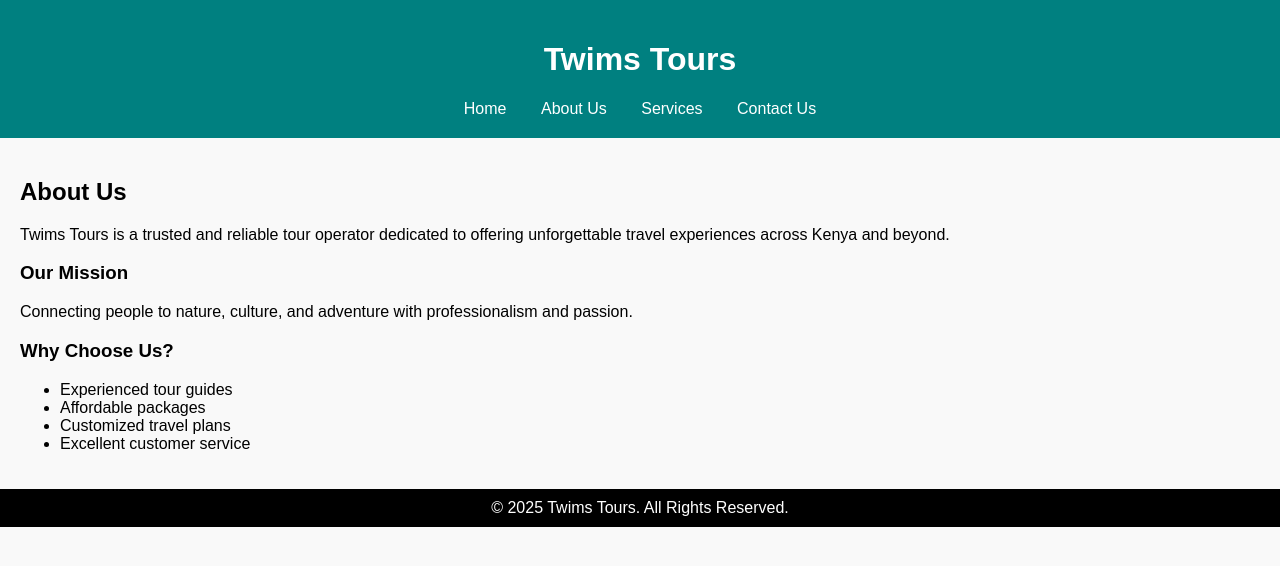
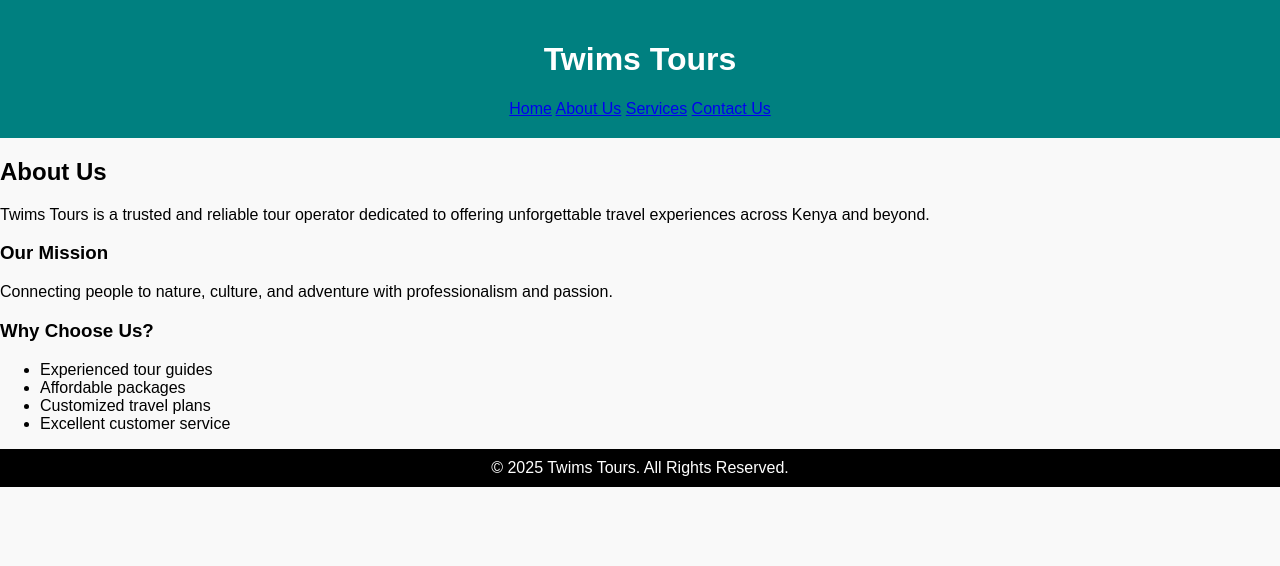
Before and after one commit to Twimstours/Twimstours, a plain HTML site: page about.html in a window 1280 px wide. Drawn offline with Linux system fonts and the light colour scheme.

Commit message:
Update about.html

```diff
--- a/about.html
+++ b/about.html
@@ -7,7 +7,12 @@
     <style>
         body {font-family: Arial, sans-serif; background-color: #f9f9f9; margin: 0; padding: 0;}
         header {background-color: teal; color: white; padding: 20px; text-align: center;}
-        nav a {margin: 0 15px; color: white; text-decoration: none;}
+        <nav>
+    <a href="index.html">Home</a>
+    <a href="about.html">About Us</a>
+    <a href="services.html">Services</a>
+    <a href="contact.html">Contact Us</a>
+</nav>
         section {padding: 20px;}
         footer {background-color: black; color: white; text-align: center; padding: 10px;}
     </style>
```
